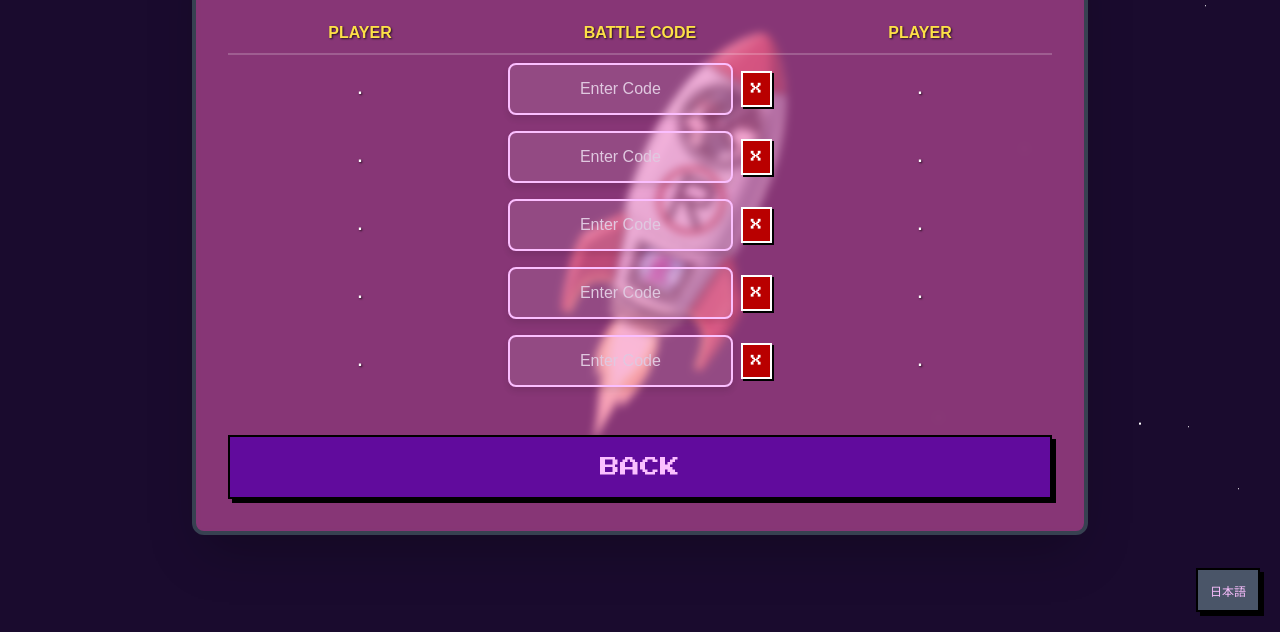
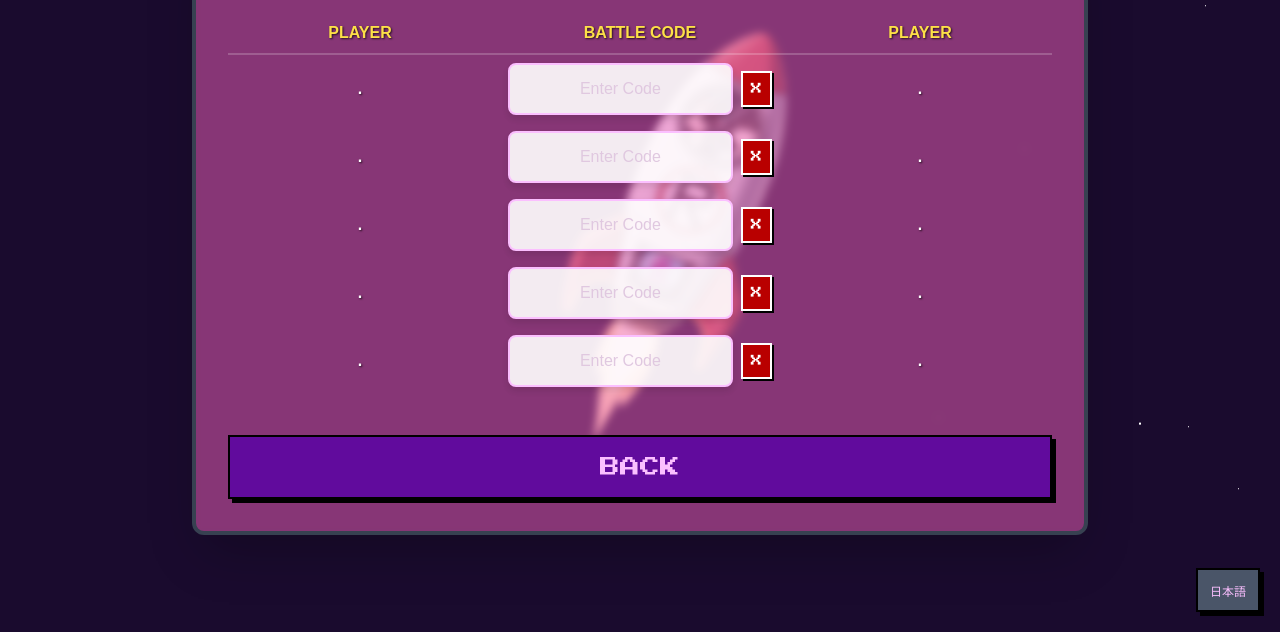
Before and after one commit to deathvdr1/poke-game, a plain HTML site: page index.html in a window 1280 px wide. Both pictures are taken after a click on the button "EVENT BATTLE". Shown: the part 168-800 px from the top of the page. Drawn offline with nearby package versions, Linux system fonts and the light colour scheme; no server answers; a web font is replaced by a local one.

Commit message:
Update style.css

```diff
--- a/style.css
+++ b/style.css
@@ -259,6 +259,11 @@ body[lang="ja"] #opponent-pokemon-name {
     color: #e0c8e0;
 }
 
+.event-input {
+    color: black !important;
+    background-color: rgba(255, 255, 255, 0.9);
+}
+
 /* NEW: Remove Code Button */
 .remove-code-btn {
     background-color: #b90000;
```
